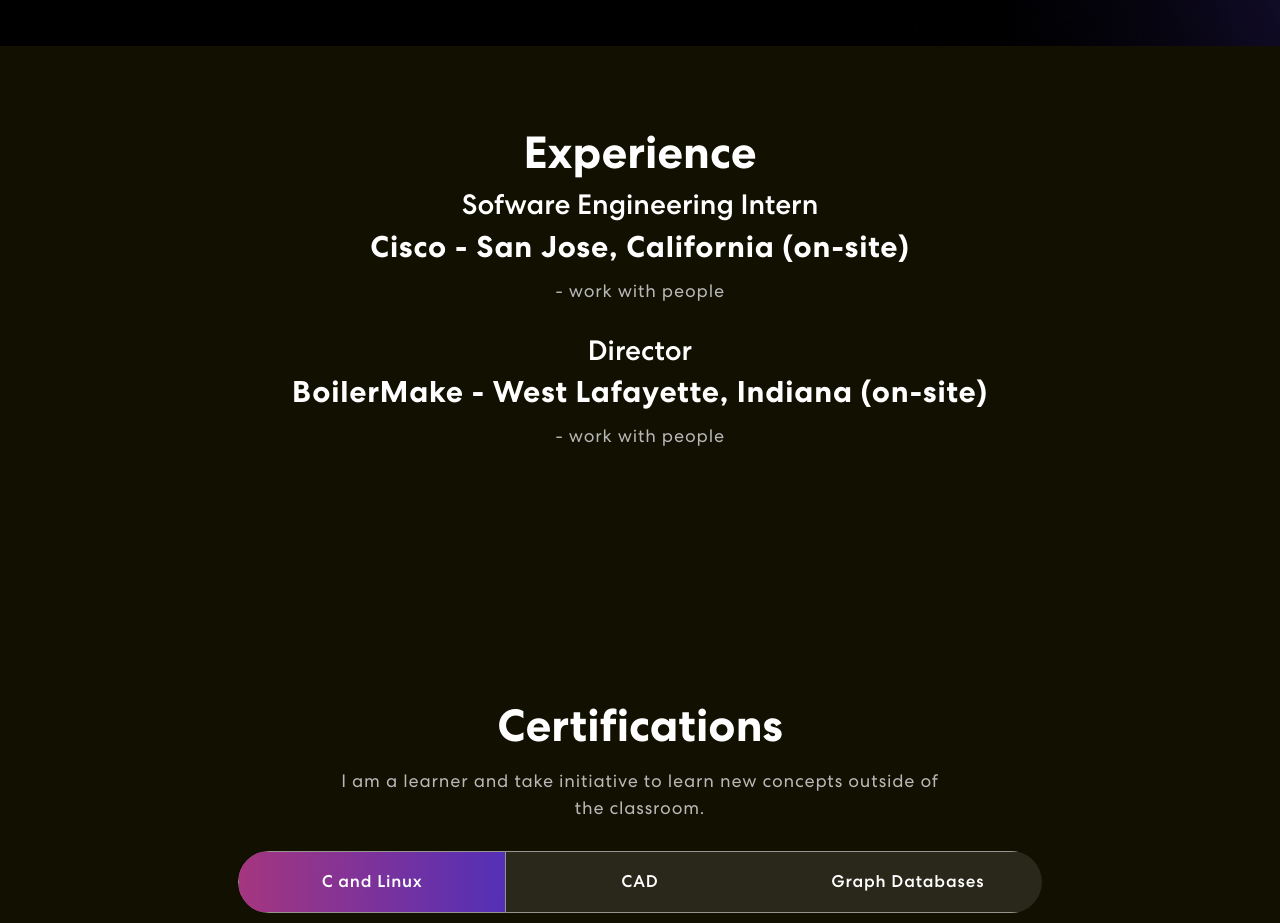
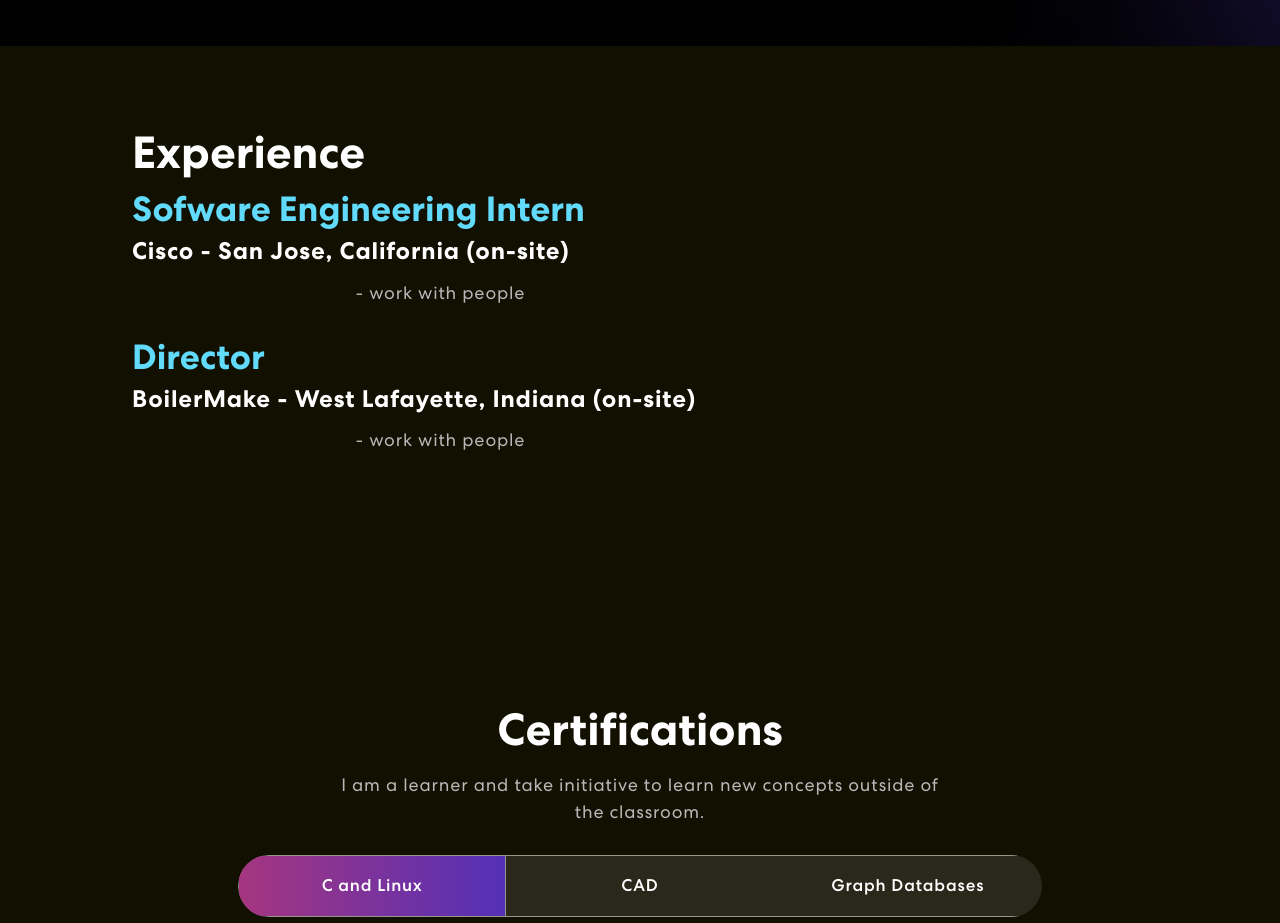
Before and after one commit to sanjheeg/personal_website, a React (Create React App) app: page / in a window 1280 px wide. Shown: the part 2500-3423 px from the top of the page. Built offline with nearby package versions, Linux system fonts and the light colour scheme.

Commit message:
heading changes

```diff
--- a/src/App.css
+++ b/src/App.css
@@ -655,14 +655,22 @@
 .experience h2 {
 	font-size: 45px;
 	font-weight: 700;
-  text-align: center;
+  text-align: left;
+}
+
+.experience h3 {
+	font-size: 35px;
+	font-weight: 700;
+  text-align: left;
+  color:#61dafb;
 }
 
 .experience h4 {
-  font-size: 30px;
+  font-size: 20;
   font-weight: 700;
   letter-spacing: 0.8px;
   line-height: 1.1em;
+  text-align: left;
 }
 
 .experience p {
@@ -671,6 +679,6 @@
   letter-spacing: 0.8px;
   line-height: 1.5em;
   margin: 14px auto 30px auto;
-  text-align: center;
+  text-align: left;
   width: 56%;
 }
```
